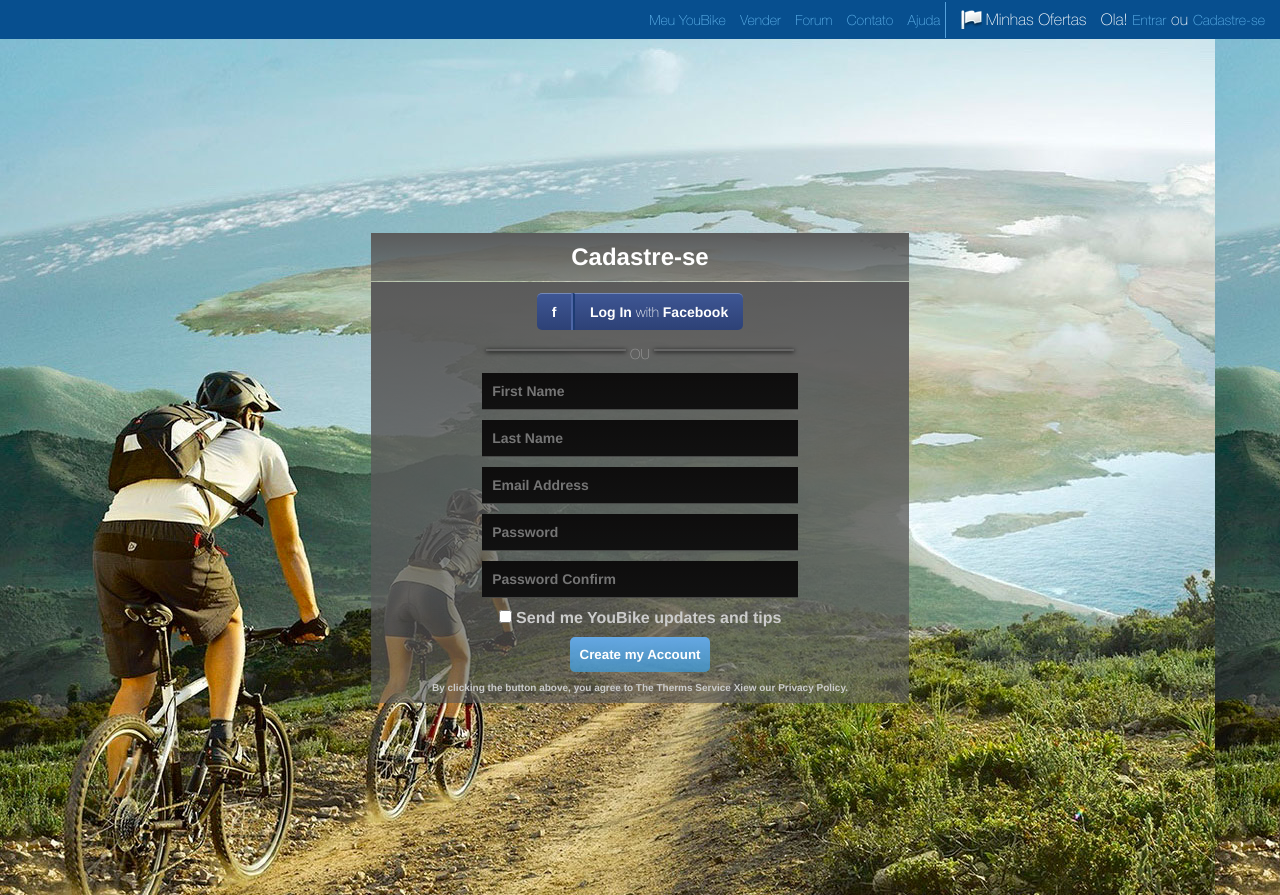
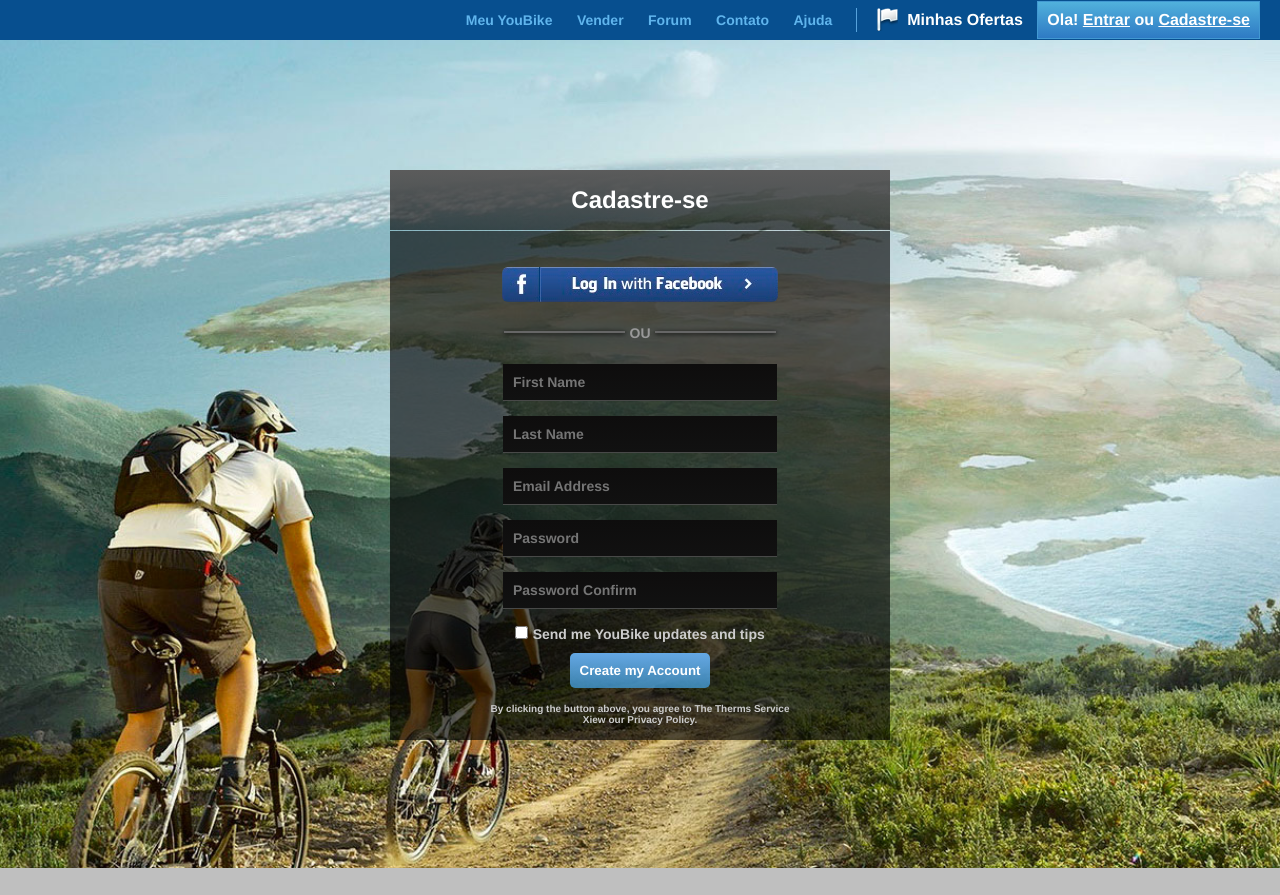
Before and after one commit to VladDev26/goit_hw_markup, a plain HTML site: page bunin_homework_5/layout/index_hw5.html in a window 1280 px wide. After the commit the page ends 868 px from the top, so only its background shows below. Drawn offline with Linux system fonts and the light colour scheme.

Commit message:
fixed 5th hw

```diff
--- a/bunin_homework_5/layout/css/style_hw5.css
+++ b/bunin_homework_5/layout/css/style_hw5.css
@@ -20,6 +20,7 @@ body{
   margin: 0 auto;
   /*height: 80%;*/
   width: 100%;
+  /*width: 1215px;*/
   background: linear-gradient(to top, #ebebeb, #fafafa);
 }
 
@@ -27,11 +28,13 @@ body{
 .header{
   background: #074f8f;
   /*display: block;*/
+  height: 40px;
 }
-.nav{
+.head_wrapper{
   text-align: right;
-  /*display: inline-block;*/
-  /*overflow: auto;*/
+  height: 40px;
+  width: 906px;
+  margin-left: auto;
 }
 .nav li{
   display: inline-block;
@@ -44,56 +47,134 @@ body{
   text-decoration: none;
   font-size: 14px;
   color: #60b5ed;
-  padding: 10px 5px;
+  padding: 10px;
+  font-weight: bold;
 }
 .nav a:hover{
   color: #fff;
+  background: #4eabda;
 }
-.nav ul:last-child{
-  margin-right: 10px;
+/*.nav ul:last-child{
+  margin-right: 20px;
+}*/
+/*#inventicon{
+  background: #074f8f url(../img/inventicon.png) no-repeat;
+  padding: 0 10px 0 25px;
+  display: inline-block;
+}*/
+
+.nav{
+  display: inline-block;
+  /*overflow: auto;*/
 }
-#inventicon{
-  background: #074f8f url(../img/inventicon.png) no-repeat 0px 0px;
-  padding: 0 10px 0 25px;
+
+.vert_line{
+  display: inline-block;
+  border-right: 1px solid #56a2dc;
+  width: 1px;
+  height: 24px;
+  position: relative;
+  top: 7px;
+  margin: 0 8px;
 }
-.rightborder{
-  margin-right: 10px;
-  border-right: 1px solid #56a2dc;
+.minhas{
+  display: inline-block;
+  margin: 0 10px 0 0px;
 }
+.authoriz{
+  display: inline-block;
+  background: linear-gradient(to top, #2e7ac4, #51b1dc);
+  color: #fff;
+  border: 1px solid #4299d2;
+  font-weight: bold;
+  padding: 9px;
+  margin-right: 20px;
+}
+.authoriz a{
+  color: #fff;
+  font-weight: bold;
+}
+.authoriz a:hover{
+  text-decoration: none;
+}
+.minhas a{
+  color: #fff;
+  text-decoration: none;
+  font-weight: bold;
+}
+.minhas a:before {
+  content: "";
+  background: #074f8f url(../img/inventicon.png) no-repeat;
+  display: inline-block;
+  width: 22px;
+  height: 24px;
+  position: relative;
+  top: 7px;
+  margin: 0 8px;
+}
+
+
+
+
+
+
+
+
+
+
 
 /*ARTICLE*/
 .article{
   background: #000 url(../img/bg_photo.jpg) repeat;
-  padding: 15% 8%;
+  background-size: 100%;
+  padding: 10% 8%;
 }
 .form{
   margin: 2px auto 0;
   /*background: rgba(90, 90, 90, 0.63);*/
-  width: 50%;
+  width: 500px;
 }
 .formhead{
-  background: linear-gradient(to top, rgba(87,87,87,0.63), rgba(91,91,91,1));
+  background: linear-gradient(to top, rgba(0,0,0,0.63), rgba(91,91,91,1));
   width: 100%;
 }
-.formhead p{
+h1{
   font-size: 24px;
   color: #fff;
-  font-weight: bold;
   text-align: center;
-  padding: 10px 0;
+  padding: 16px 0;
 }
+
+
+
+
+
+
 
 
 /*FORMBODY*/
 .formbody{
   margin: 1px 0 0 0;
-  background: linear-gradient(to top, rgba(87,87,87,0.63), rgba(91,91,91,1));
+  /*background: linear-gradient(to bottom, rgba(0,0,0,0.63), rgba(91,91,91,1));*/
+  background: rgba(0,0,0,0.63);
+  padding-top: 36px;
 }
 .facebook{
-  text-align: center;
-  border: 20px solid transparent;
+  height: 35px;
+  width: 276px;
+  margin: 0 auto;
+  /*text-align: center;
+  border: 20px solid transparent;*/
 }
 .facebook a{
+  background: #354d89 url(../img/facebook.png);
+  border-radius: 6px;
+  height: 35px;
+  width: 276px;
+  display: block;
+}
+
+/*.facebook a{
   color: #fff;
   background: linear-gradient(to top, #2d4176, #3e5694);
   text-decoration: none;
@@ -113,41 +194,46 @@ body{
   border-bottom-right-radius: 5px;
   margin-left: -5px;
   font-size: 14px;
-}
+}*/
 /*.face_a1:hover,
 .face_a2:hover {
   background: #758ab9;
 }*/
-.facebook span{
+/*.facebook span{
   font-weight: bold;
-}
+}*/
 .OU_lines{
   text-align: center;
+  margin: 18px 0 22px;
 }
 .OU_lines p{
   display: inline-block;
   color: #999;
   font-size: 14px;
+  font-weight: bold;
 }
 hr{
   display: inline-block;
-  width: 26%;
+  width: 121px;
   background: #666;
   height: 2px;
   border: none;
   box-shadow: 0px 1px 4px 0px rgba(0,0,0,1);
+  position: relative;
+  top: 3px;
+  left: 0px;
 }
 
 .fields{
-  margin: 10px auto;
+  margin: 10px auto 15px;
   display: block;
   background: linear-gradient(to top, #111111, #0e0d0d);
   border: none;
   border-bottom: 1px solid #484948;
-  color: #ccc;
+  color: #fff;
   font-size: 14px;
   font-weight: bolder;
-  width: 55%;
+  width: 254px;
   padding: 10px;
 }
 .fields:focus{
@@ -165,9 +251,10 @@ hr{
 label {
   color: #cccccc;
   font-weight: bold;
+  font-size: 14px;
 }
 [type="submit"] {
-  margin: 0 auto;
+  margin: 10px auto;
   display: block;
   background: linear-gradient(to top, rgba(66,153,210,0.8), rgba(101,168,228,1));
   border: none;
@@ -179,11 +266,14 @@ label {
 }
 .formfoot{
   padding: 10px 0;
-  background: rgba(90, 90, 90, 0.63);
+  background: rgba(0,0,0,0.63);
 }
-.formfoot p{
+.privacy_policy{
   font-size: 10px;
-  color: #cccccc;
+  color: #ccc;
   text-align: center;
   font-weight: bold;
+  margin: 0 auto;
+  width: 300px;
+  padding: 5px 0 15px;
 }
--- a/bunin_homework_5/layout/index_hw5.html
+++ b/bunin_homework_5/layout/index_hw5.html
@@ -9,6 +9,7 @@
 <body>
   <div class="wrapper">
     <div class="header">
+      <div class="head_wrapper">
       <div class="nav">
         <ul>
           <li><a href="#">Meu YouBike</a></li>
@@ -16,20 +17,29 @@
           <li><a href="#">Forum</a></li>
           <li><a href="#">Contato</a></li>
           <li><a class="rightborder" href="#">Ajuda</a></li>
-          <li id="inventicon">Minhas Ofertas</li>
-          <li>Ola!<a href="#">Entrar</a>ou<a href="#">Cadastre-se</a></li>
         </ul>
       </div>
+      <div class="vert_line"></div>
+      <div class="minhas">
+        <a href="#">Minhas Ofertas</a>
+      </div>
+      <div class="authoriz">
+        <ul>
+          <li>Ola! <a href="#">Entrar</a> ou <a href="#">Cadastre-se</a></li>
+        </ul>
+      </div>
+    </div>
     </div>
     <div class="article">
       <div class="form">
         <div class="formhead">
-          <p>Cadastre-se</p>
+          <h1>Cadastre-se</h1>
         </div>
         <div class="formbody">
           <div class="facebook">
-            <a class="face_a1" href="#"><span>f</span></a>
-            <a class="face_a2" href="#"><span>Log In</span> with <span>Facebook</span></a>
+            <a href="#"></a>
+            <!-- <a class="face_a1" href="#"><span>f</span></a>
+            <a class="face_a2" href="#"><span>Log In</span> with <span>Facebook</span></a> -->
           </div>
           <div class="OU_lines">
             <hr>
@@ -48,10 +58,11 @@
             </div>
             <input type="submit" value="Create my Account">
           </form>
+
+          <p class="privacy_policy">By clicking the button above, you agree to The Therms Service Xiew our Privacy Policy.</p>
         </div>
-        <div class="formfoot">
-          <p>By clicking the button above, you agree to The Therms Service Xiew our Privacy Policy.</p>
-        </div>
+        <!-- <div class="formfoot">
+        </div> -->
       </div>
     </div>
   </div>
```
